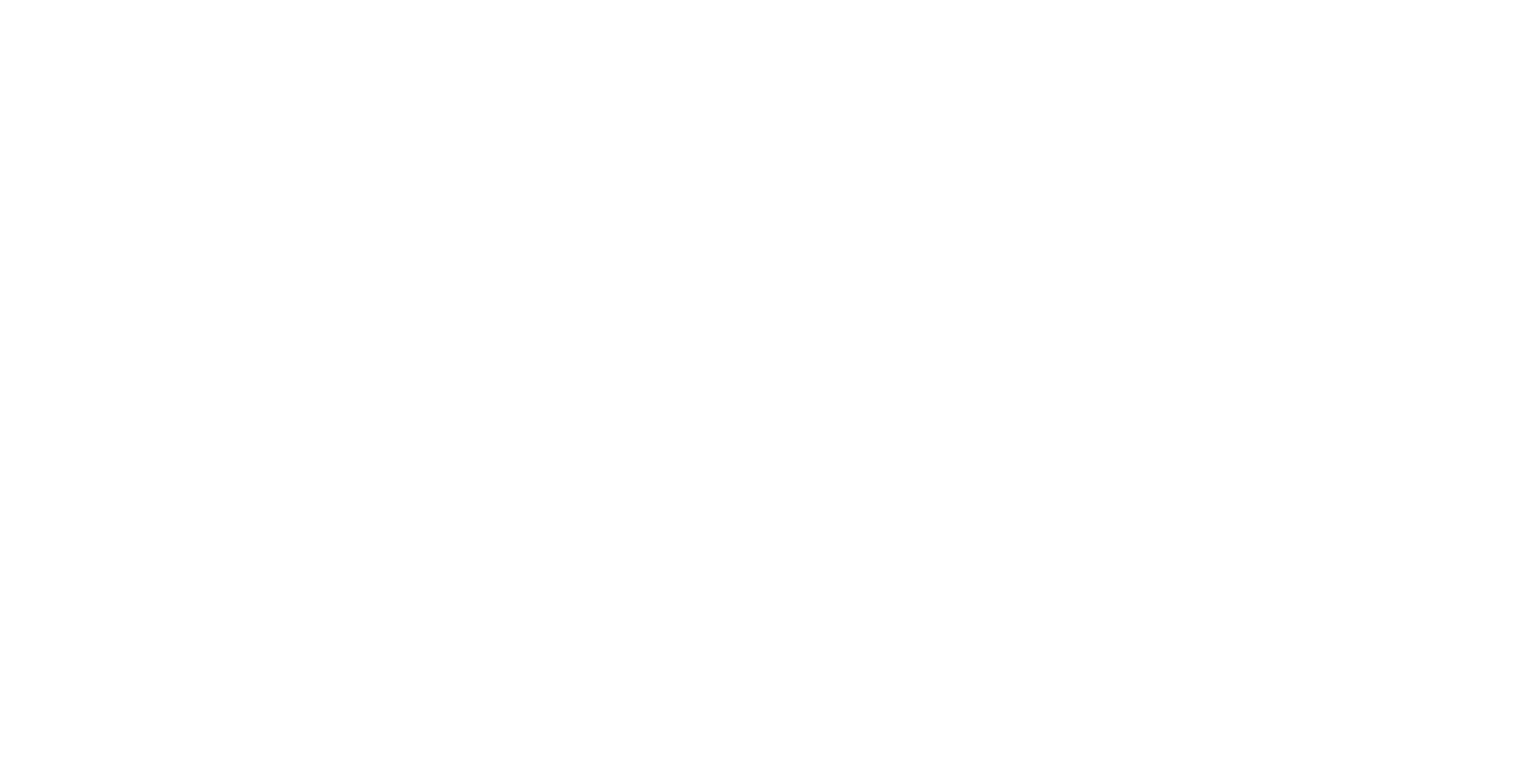
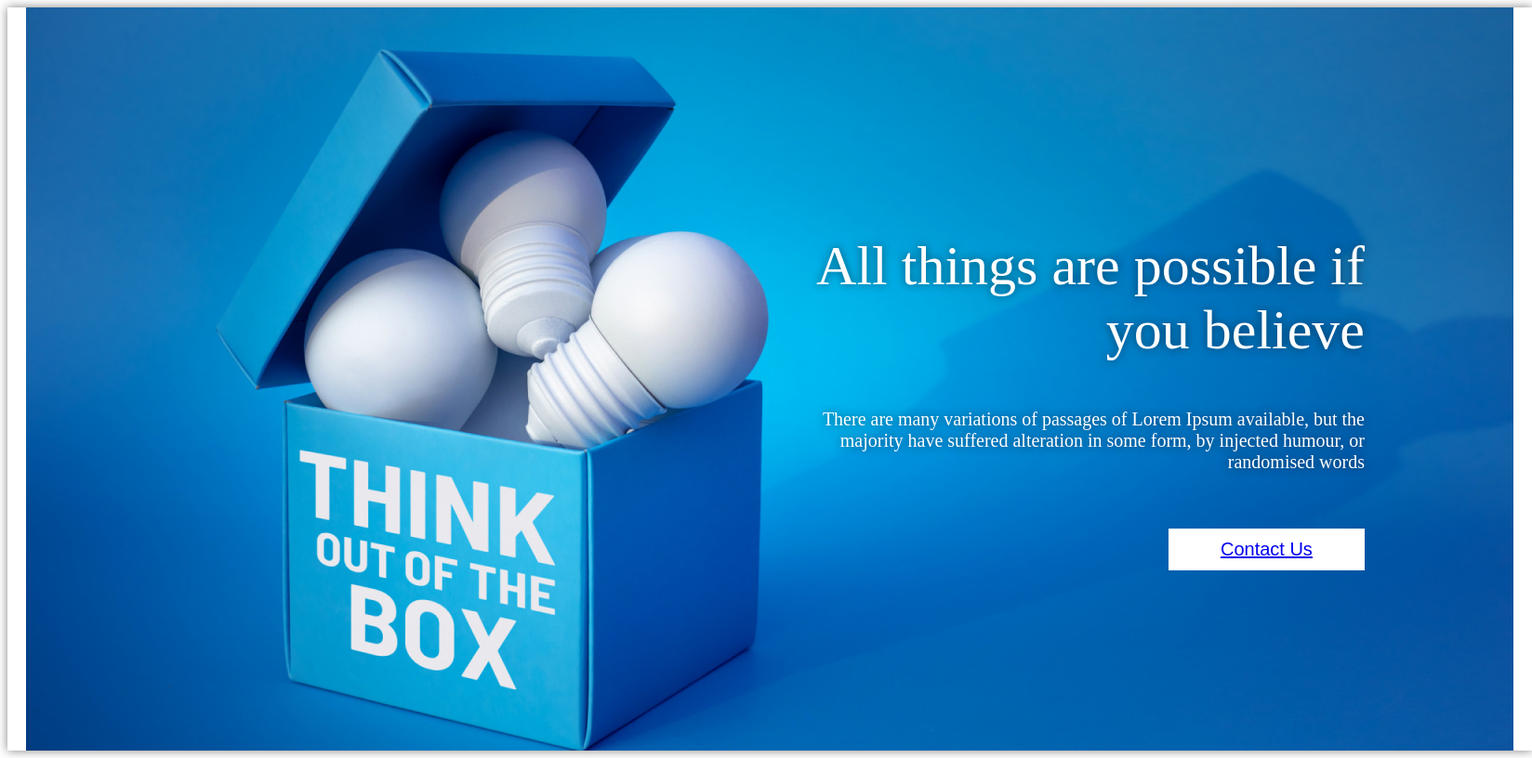
Before and after one commit to kavedweller/new-year-refresh, a plain HTML site: page index.html in a window 1280 px wide. Shown: the whole page at 93% size, 1648 px wide, since content can reach past the window. Drawn offline with Linux system fonts and the light colour scheme.

Commit message:
added: banner, header texts, button

```diff
--- a/index.html
+++ b/index.html
@@ -10,15 +10,30 @@
 </head>
 
 <body>
-    <header>
+    <!--Header: This is the banner section -->
+    <header class="header">
+        <section>
+            <div class="header-text-box">
+                <h1 class="heading-primary">
+                    <span class="heading-primary--main">All things are possible if you believe</span>
+                </h1>
+                <p class="heading-texts">There are many variations of passages of Lorem Ipsum available, but the majority have suffered alteration in some form, by injected
+                    humour, or randomised words</p>
+                <button class="header-button"><a href="#" class="btn btn--white btn--animated">Contact Us</a></button>
+            </div>
+        </section>
 
-    </header>
+    </header> <!-- End of header -->
+
+    <!-- This is the main section -->
     <main>
 
-    </main>
+    </main> <!-- End of main -->
+
+    <!-- This is the footer -->
     <footer>
 
-    </footer>
+    </footer> <!-- End of footer -->
 </body>
 
 </html>
--- a/style.css
+++ b/style.css
@@ -0,0 +1,67 @@
+.body {
+  max-width: 1600px;
+  margin: 0 auto;
+  justify-content: center;
+}
+.header {
+  /* margin: 0 auto; */
+}
+
+.header section {
+  display: flex;
+  /* justify-content: space-between; */
+  align-items: center;
+  padding: 0 20px;
+  background-color: #fff;
+  background-image: url(../img/banner.png);
+  /* background-size: contain; */
+  background-repeat: no-repeat;
+  background-position: center;
+  box-shadow: 0 0 10px rgba(0, 0, 0, 0.5);
+  width: 1600px;
+  height: 800px;
+  /* position: absolute; */
+}
+
+.heading-primary {
+  font-size: 60px;
+  font-weight: 400;
+  color: #fff;
+  margin-bottom: 30px;
+  text-shadow: 0 0 10px rgba(0, 0, 0, 0.5);
+}
+
+.header-text-box {
+  /* border: 1px solid #fff; */
+  color: white;
+  width: 40%;
+  /* justify-content: end; */
+  display: flex;
+  flex-direction: column;
+  margin-left: 50%;
+  text-align: end;
+  /* position: relative; */
+}
+
+.header-text-box p {
+  padding-left: 20px;
+  font-size: 20px;
+  font-weight: 400;
+  margin-bottom: 30px;
+  text-shadow: 0 0 10px rgba(0, 0, 0, 0.5);
+}
+
+.header-button {
+  text-decoration: none;
+  width: 33%;
+  align-self: end;
+  background-color: #fff;
+  color: #000;
+  border: 1px solid #fff;
+  padding: 10px 30px;
+  font-size: 20px;
+  font-weight: 400;
+  margin-top: 30px;
+  cursor: pointer;
+  transition: all 0.2s;
+}
```
Also changed, not shown: img/banner.png (added).
